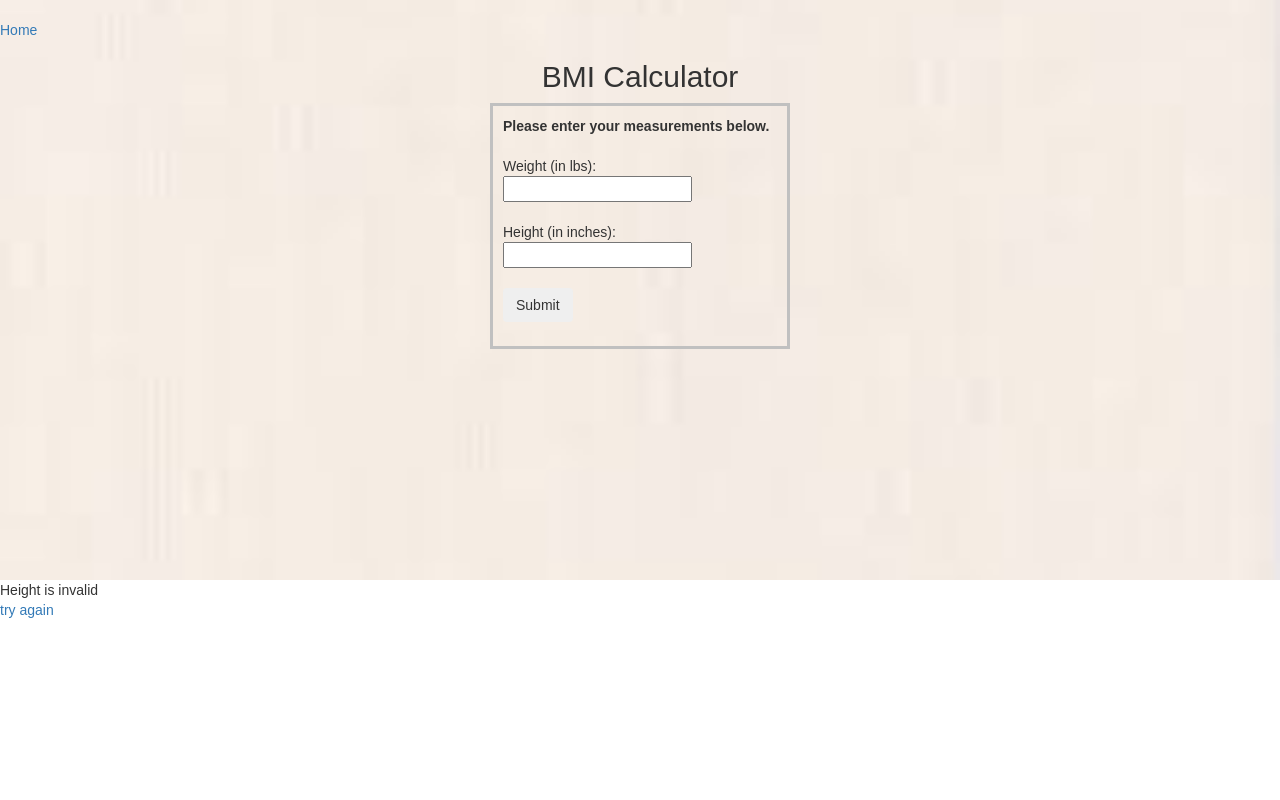
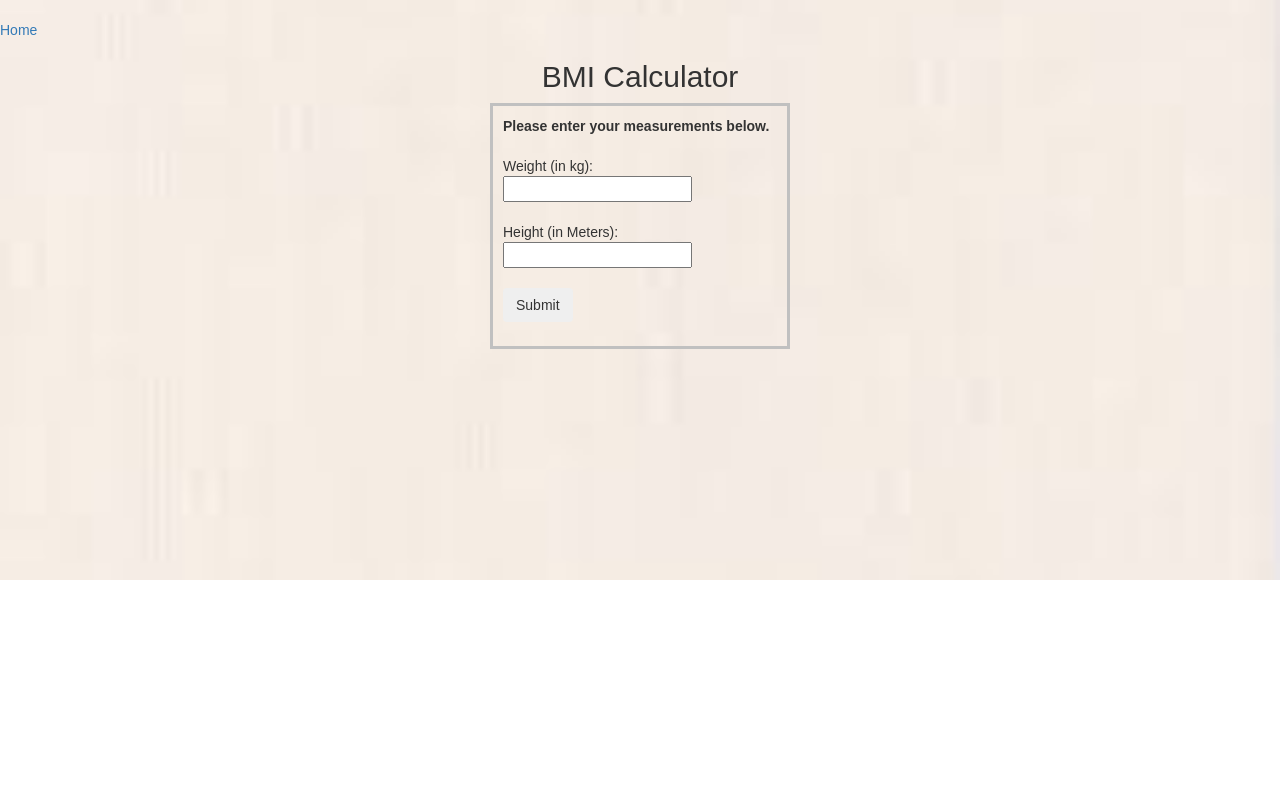
Before and after one commit to matthewruddock/AvacadoHospitalSystem, a PHP site: page /BMI.php in a window 1280 px wide. Run offline with PHP 8.4, Linux system fonts and the light colour scheme; data that the repository does not hold is empty.

Commit message:
convert input requirement to kg and meters

```diff
--- a/BMI.php
+++ b/BMI.php
@@ -86,8 +86,8 @@
 <div id="bmiform">
 <b>Please enter your measurements below. </b> <br /><br />
 <form id="bmicalc" name="bmicalc" method="post">
-Weight (in lbs): <input type="text" name="weight"> <br /><br />
-Height (in inches): <input type="text" name="height"><br /><br />
+Weight (in kg): <input type="text" name="weight"> <br /><br />
+Height (in Meters): <input type="text" name="height"><br /><br />
 <input type="submit" name="givems" id="givems" class="btn" value="Submit"/>
 </div>
 </form>
@@ -104,7 +104,7 @@ $width=0;
 //If given value is not valid float, result of floatval-function is zero.
 //If conversion translated into string and original input value are the same, input is correct.
 
-
+ if(isset($_POST['height'])){
 			if ($_POST['height']!=strval(floatval($_POST['height'])))
 			{
 			//Print error message and hyperlink.
@@ -118,7 +118,7 @@ if ($_POST['height']!=strval(floatval($_POST['height'])))
 			$height=$_POST['height'];
 
 			//Check that value is in right range.
-if ($height<0 || $height>7.5)
+			if ($height<0 || $height>2.5)
 			{
 			    print "Height must be value between 0 and 7.5<br />";
 			    print "<a href='BMI.php'>try again</A>";
@@ -149,4 +149,5 @@ $bmi=$weight / ($height * $height);
 
 			//Print result.
 			print("Body mass index is $bmi");
+}
 ?>
```
Lines whose indentation alone changed are shown as unchanged.
